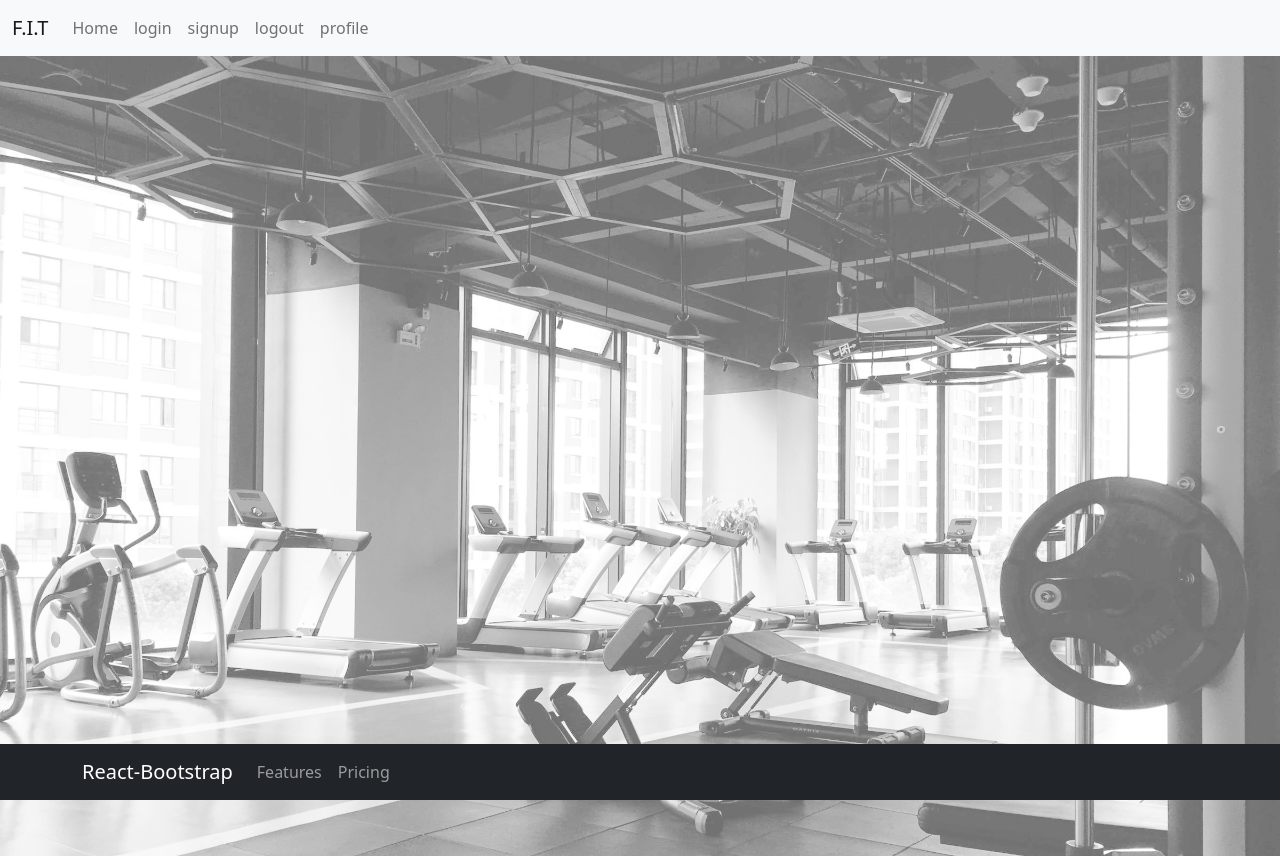
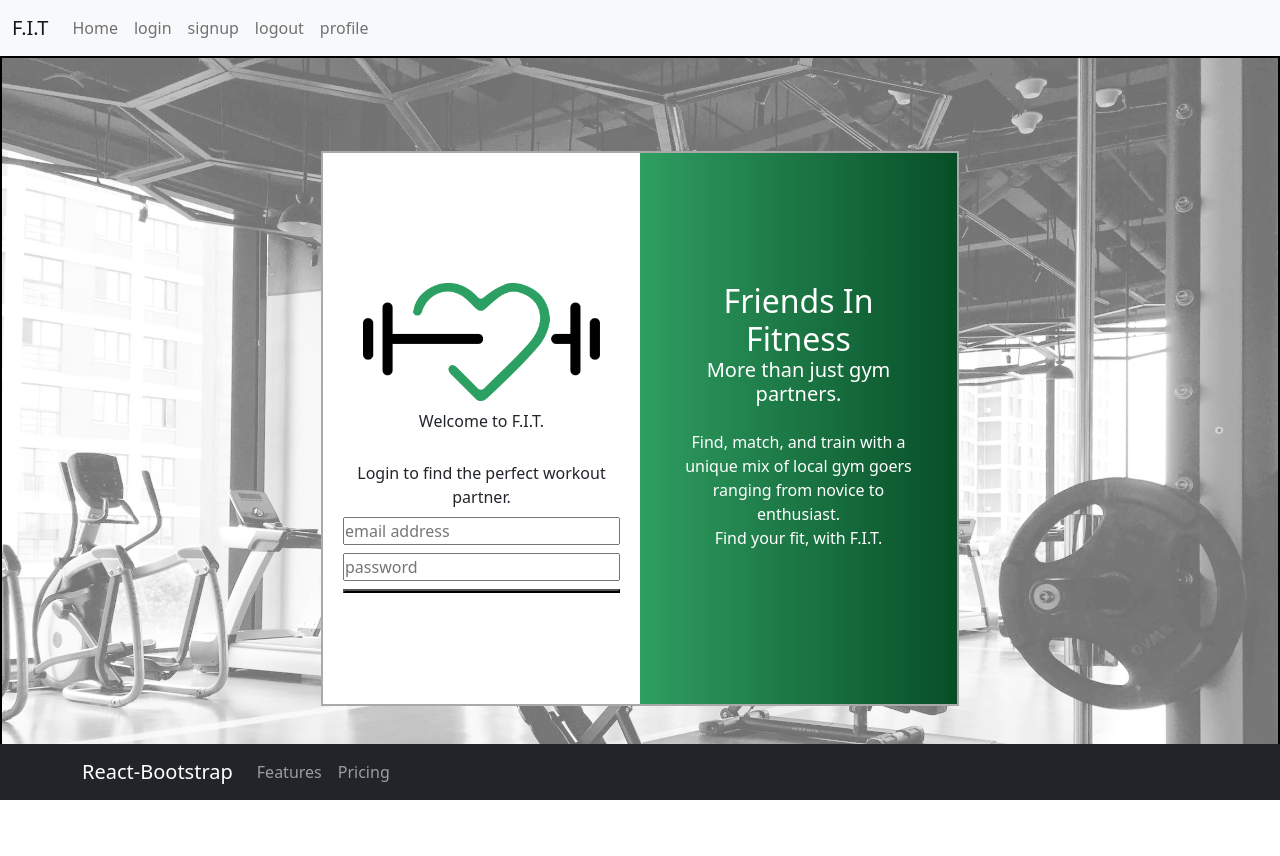
Before and after one commit to jahnathanexantus/freindsInTrainingMERN, a React (Create React App) app in the folder client/: page / in a window 1280 px wide. After the commit the page ends 800 px from the top, so only its background shows below. Built offline with nearby package versions, Linux system fonts and the light colour scheme.

Commit message:
added FIT login screen

```diff
--- a/client/src/components/pages/Home.js
+++ b/client/src/components/pages/Home.js
@@ -1,20 +1,43 @@
-import React from 'react';
-import background from '../../images/login_bg.jpg'
+import React from "react";
+import bkgImage from "../../images/login_bg.jpg";
 
 const Home = () => {
-    const backGround = {
-        backgroundImage:`url(${background})`,
-        backgroundSize:"cover",
-        backgroundRepeat:"no-repeat",
-        height:'100vh'
-        // background-position: "static"
-    }
+  const bkgStyle = {
+    backgroundImage: `url(${bkgImage})`,
+    backgroundSize: "cover",
+    backgroundRepeat: "no-repeat",
+    // background-position: "static"
+  };
   return (
+    <div className="pageContainer" style={bkgStyle}>
+      <div className="loginContainer">
+        <div className="loginContainerLeft">
+          <div>
+            <img src="images/FITlogo.png" />
+            <p>Welcome to F.I.T.</p>
+          </div>
 
-    <div className='image' style={backGround} >
+          <p>Login to find the perfect workout partner.</p>
+          <input type="text" placeholder="email address" />
+          <input type="password" placeholder="password" />
 
+          <button></button>
+        </div>
+
+        <div className="loginContainerRight">
+          <div class="text-white px-3 py-4 ">
+            <h2 class="mb-0">Friends In Fitness</h2>
+            <h5 class="mb-4">More than just gym partners.</h5>
+            <p class="mb-4">
+              Find, match, and train with a unique mix of local gym goers
+              ranging from novice to enthusiast. <br /> Find your fit, with
+              F.I.T.
+            </p>
+          </div>
+        </div>
+      </div>
     </div>
   );
-}
+};
 
 export default Home;
--- a/client/src/index.css
+++ b/client/src/index.css
@@ -1,6 +1,13 @@
 :root {
   --profilePicSize: 7rem;
 }
+
+#root {
+  display: flex;
+  flex-direction: column;
+  height: 100vh;
+}
+
 body {
   margin: 0;
   font-family: -apple-system, BlinkMacSystemFont, "Segoe UI", "Roboto", "Oxygen",
@@ -33,13 +40,6 @@ code {
   background-repeat: no-repeat;
   background-size: cover;
 } */
-
-.image {
-  background-image: url(./images/login_bg.jpg);
-  background-position: static;
-  background-repeat: no-repeat;
-  background-size: cover;
-}
 
 .myProfile h1 {
   text-align: center;
@@ -100,3 +100,64 @@ code {
   align-items: center;
   margin-top: 1rem;
 }
+
+.pageContainer {
+  background-image: url(./images/login_bg.jpg);
+  background-position: static;
+  background-repeat: no-repeat;
+  background-size: cover;
+  border: 2px solid black;
+  display: flex;
+  flex-direction: column;
+  justify-content: center;
+  align-items: center;
+  flex-grow: 1;
+}
+
+.loginContainer {
+  height: 75%;
+  width: 50%;
+  border: 2px solid darkgray;
+  display: flex;
+  justify-content: space-evenly;
+}
+
+.loginContainer div {
+  display: flex;
+  flex-direction: column;
+  justify-content: center;
+  padding: 1rem;
+  text-align: center;
+}
+
+.loginContainerLeft {
+  width: 50%;
+  background-color: white;
+}
+
+.loginContainerLeft img {
+  max-width: 100%;
+}
+
+.loginContainerLeft * {
+  margin: 0.25rem;
+}
+
+.loginContainerRight {
+  width: 50%;
+  /* fallback for old browsers */
+  background: rgb(2, 0, 36);
+
+  /* Chrome 10-25, Safari 5.1-6 */
+  background: -webkit-linear-gradient(90deg, #4b6cb7 0%, #182848 100%);
+
+  /* W3C, IE 10+/ Edge, Firefox 16+, Chrome 26+, Opera 12+, Safari 7+ */
+  /* background: linear-gradient(270deg, rgba(230,11,71,1) 0%, rgba(234,79,122,1) 100%); */
+  background: linear-gradient(
+    90deg,
+    rgba(47, 158, 97, 1) 0%,
+    rgba(7, 78, 39, 1) 100%
+  );
+
+  display: flex;
+}
```
Also changed, not shown: client/src/components/pages/Profile.js (renamed from client/src/components/pages/profile.js), 1 other file (tests, documents, lock files or other folders).
